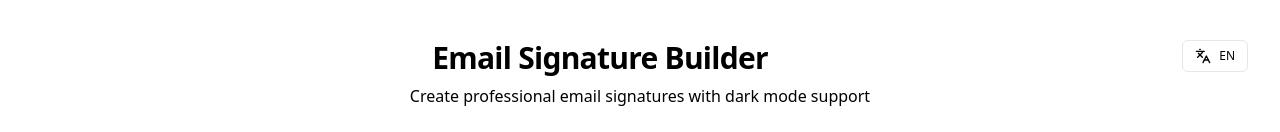
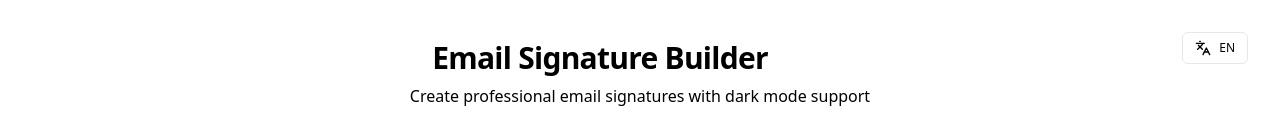
Before and after one commit to tristanremy/signature.fno.ovh, a React (Vite) app: page / in a window 1280 px wide. Shown: the top 132 px of the page. Built offline with nearby package versions, Linux system fonts and the light colour scheme.

Commit message:
fix overflow hor

```diff
--- a/src/App.tsx
+++ b/src/App.tsx
@@ -125,7 +125,7 @@ export default function App() {
   return (
     <div className="min-h-screen bg-white p-4 md:p-8">
       <div className="max-w-7xl mx-auto space-y-6">
-        <div className="text-left md:text-center space-y-2 relative">
+        <div className="text-left md:text-center space-y-2 relative overflow-hidden">
           <Button
             variant="outline"
             size="sm"
@@ -135,10 +135,10 @@ export default function App() {
             <Languages className="h-4 w-4" />
             {language === 'en' ? 'EN' : 'FR'}
           </Button>
-          <h1 className="text-2xl md:text-3xl font-bold tracking-tight pr-20">
+          <h1 className="text-2xl md:text-3xl font-bold tracking-tight pr-20 break-words">
             {t('title')}
           </h1>
-          <p className="text-muted-foreground text-sm md:text-base">
+          <p className="text-muted-foreground text-sm md:text-base break-words">
             {t('subtitle')}
           </p>
         </div>
```
